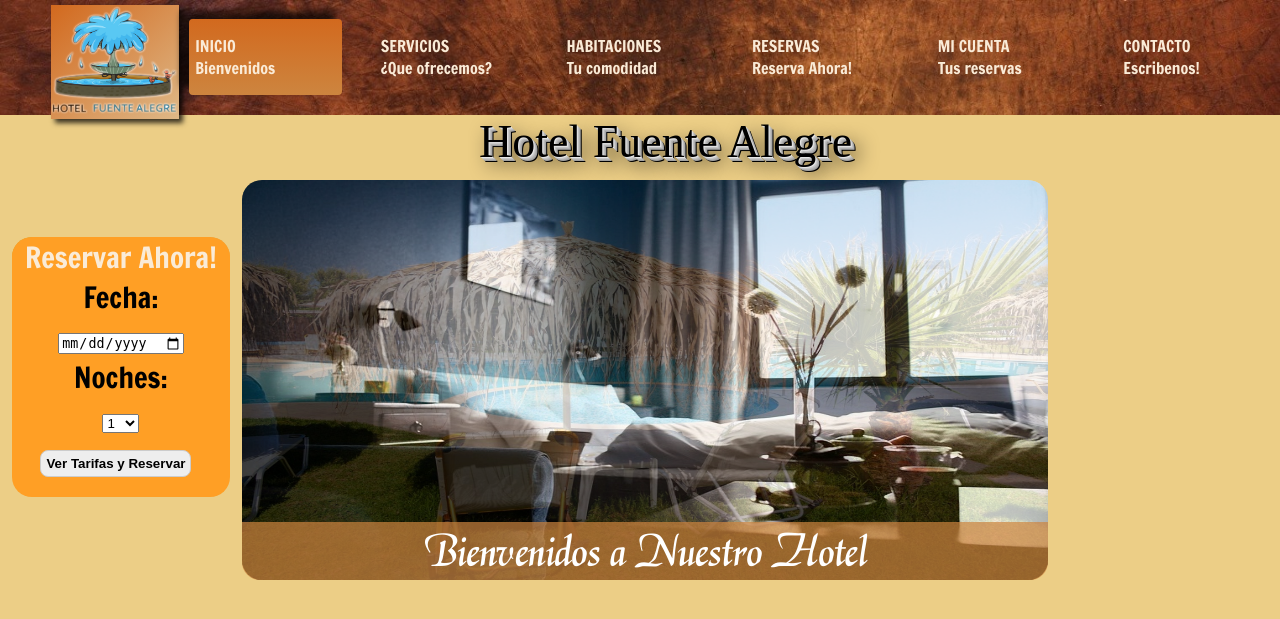
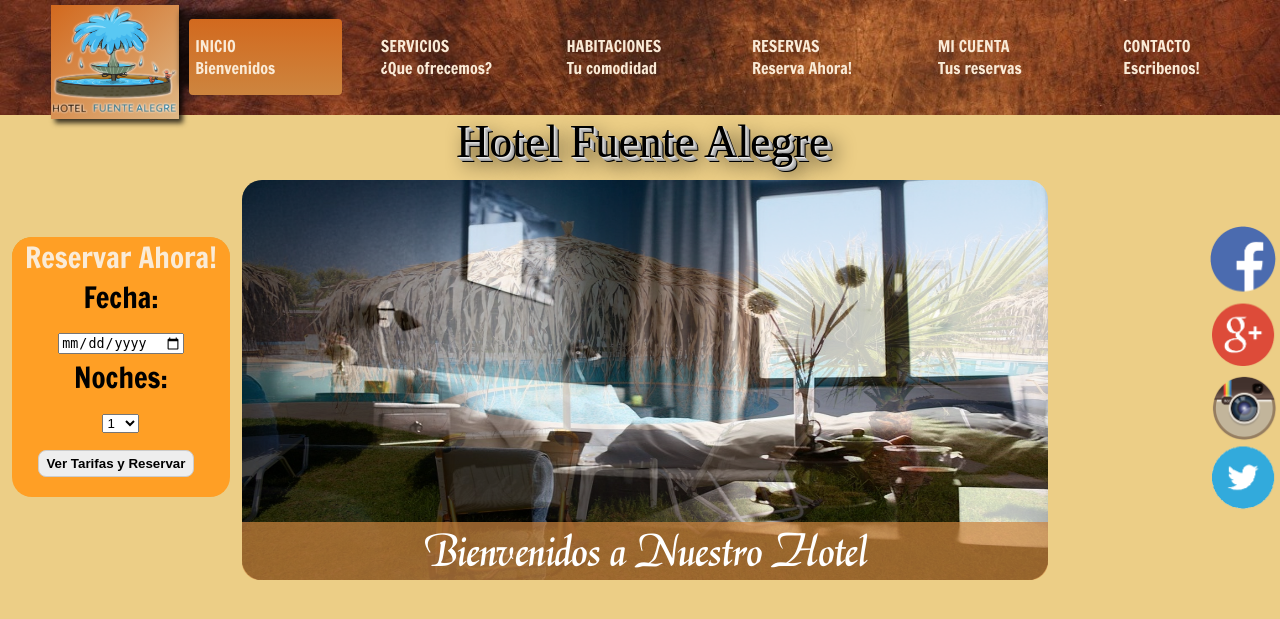
Before and after one commit to MoisesRodriguezN/ProyectoFinalWeb, a PHP site: page / in a window 1280 px wide. Shown: the top 619 px of the page. Run offline with PHP 8.4, Linux system fonts and the light colour scheme.

Commit message:
Mejoras de estilos. Añadido sprite botones sociales

```diff
--- a/index.php
+++ b/index.php
@@ -98,7 +98,7 @@
 
             .contenedorTexto{
               text-align: center;
-              margin-left: 14%;
+              margin-right: 4%;
               margin-bottom: 1%;
             }
 
@@ -212,7 +212,7 @@
               100% { opacity: 0; }
           }
 
-          .testing{
+          .formularioReserva{
               width: 19%;
               height: 100px;
               background: linear-gradient(to bottom right, rgb(216, 164, 38) , rgb(222, 184,	135));
@@ -236,6 +236,7 @@
           }
 
           .btnEnvio1 {
+              width: 71%;
               font-weight: bold;
               cursor: pointer;
               padding: 5px;
@@ -248,6 +249,52 @@
           .btnEnvio1:hover {
               background: #ddd;
           }
+
+          .redesSociales{
+              width: 51px;
+              float: right;
+              left: 91%;
+              position: fixed;
+          }
+
+          #elemento1, #elemento2,#elemento3,#elemento4{
+              background-image: url("img/spriteSocial.png");
+              background-position: 0px 0px;
+              background-repeat: no-repeat;
+              width: 72px;
+              height: 96px;
+              display: inline-block;
+              vertical-align: middle;
+              background-size: 100%;
+
+          }
+
+          #elemento1{
+              background-position: 2px 27px;
+              height: 104px;
+          }
+
+          #elemento2{
+              background-position: 7px -210px;
+              height: 71px;
+          }
+
+
+          #elemento3{
+              background-position: 7px -72px;
+              height: 71px;
+          }
+
+
+          #elemento4{
+              background-position: 7px -142px;
+              height: 71px;
+          }
+
+          ul{
+            list-style:none;
+          }
+
         </style>
     </head>
     <body>
@@ -269,8 +316,15 @@
             <div class="contenedorTexto">
                 <span class="texto3D">Hotel Fuente Alegre</span>
             </div>
-
-            <div class="testing">
+            <div class="redesSociales">
+              <ul>
+                <li><span id="elemento1"></span></li>
+                <li><span id="elemento2"></span></li>
+                <li><span id="elemento3"></span></li>
+                <li><span id="elemento4"></span></li>
+              </ul>
+            </div>
+            <div class="formularioReserva">
                 <div class="cabeceraReservar">
                   <span class="tituloReservar">Reservar Ahora!</span>
                   <form action="action_page.php" method="get">
```
Also changed, not shown: img/hotel6.jpg (deleted), img/instagram.png (added), img/spriteSocial.png (added).
